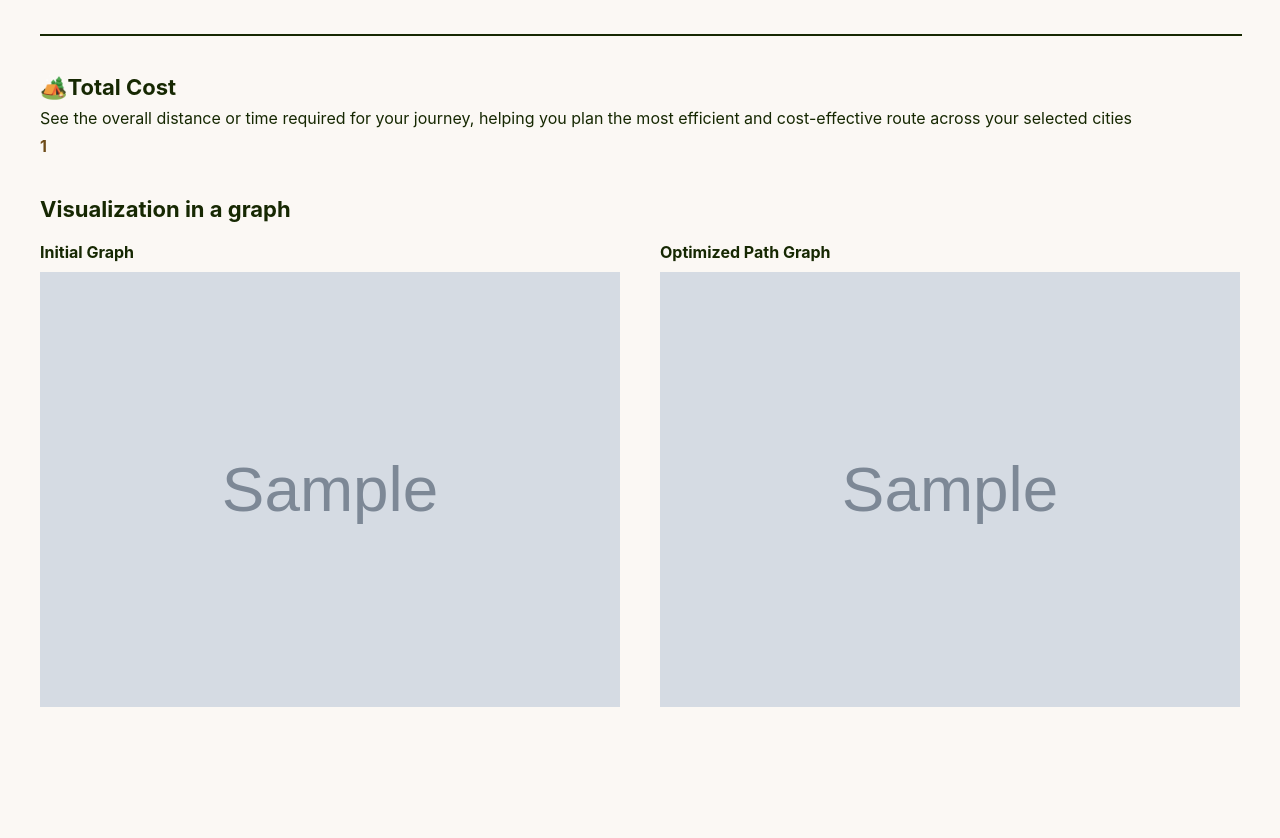
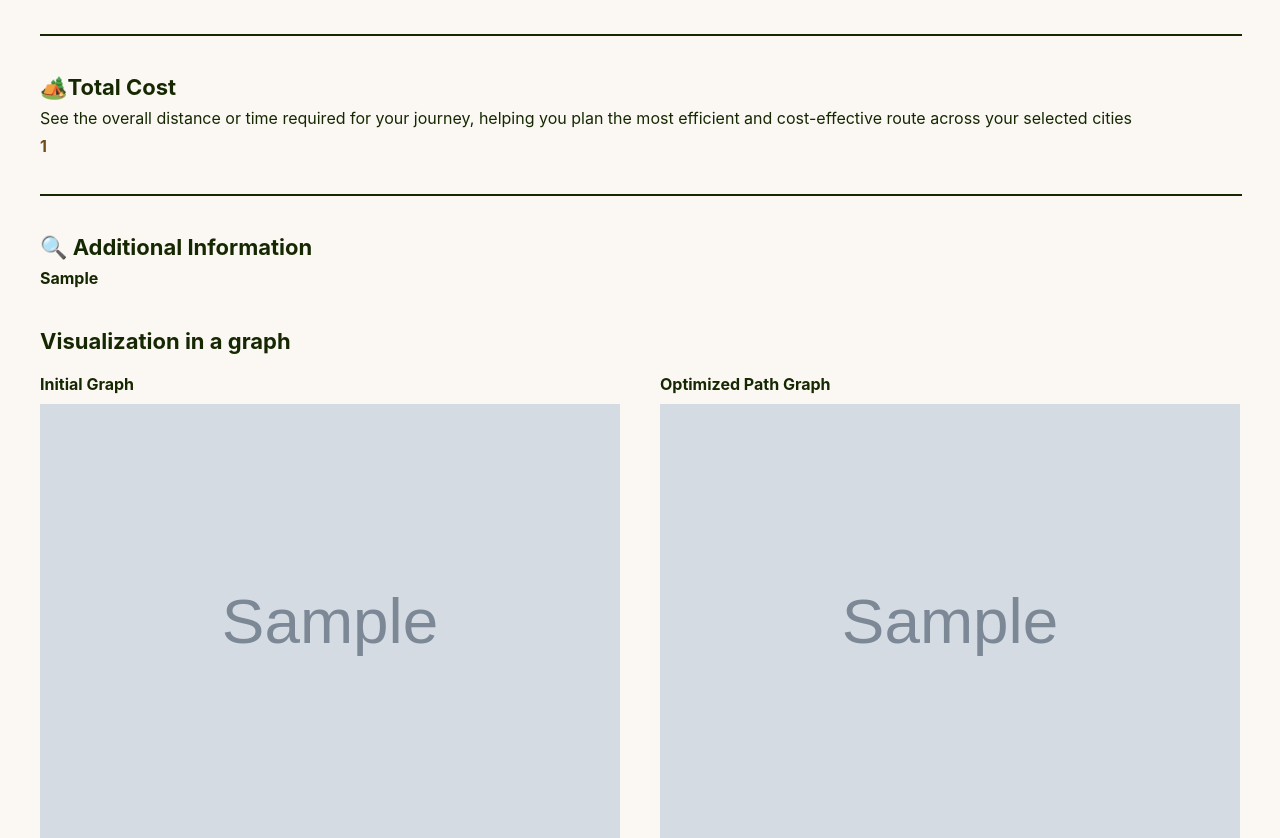
Before and after one commit to Krishtalbot/PathPal, a Flask app: template templates/results.html in a window 1280 px wide. Shown: the part 265-1103 px from the top of the page. Before the commit the page ends 972 px from the top, so only its background shows below. Run offline with Flask 3, Linux system fonts and the light colour scheme; the template is opened without the code that fills it: most values are stand-ins (such as "Sample title", 1, 10 or a date in 2020); grey boxes marked "Sample" are stand-in pictures; some libraries are stand-ins or nearby versions.

Commit message:
Added comparision of dynamic and greedy

```diff
--- a/app.py
+++ b/app.py
@@ -61,8 +61,19 @@ def select_cities():
 
     start_city_index = selected_cities.index(start_city)
 
+    additional_info = None
+
     if algorithm == 'greedy':
         city_path, total_cost = nearest_neighbor_algorithm(distance_matrix, selected_cities, start_city_index)
+        dists = generate_distances(selected_cities, distance_data)
+        dynamic_cost, dynamic_path_indices = held_karp(dists)
+        dynamic_city_path = [selected_cities[i] for i in dynamic_path_indices]
+        if measure == 'distance':
+            if dynamic_cost < total_cost:
+                additional_info = f"The dynamic algorithm would cover the route in just {dynamic_cost} kilometers."
+        elif measure == 'time':
+            if dynamic_cost < total_cost:
+                additional_info = f"The dynamic algorithm would complete the journey in {math.floor(dynamic_cost / 60)} hours {(dynamic_cost % 60)} minutes."
     elif algorithm == 'dynamic':
         dists = generate_distances(selected_cities, distance_data)
         total_cost, path_indices = held_karp(dists)
@@ -71,7 +82,7 @@ def select_cities():
     if measure == 'distance':
         total_cost_str = f"{total_cost} kilometers"
     elif measure == 'time':
-        total_cost_str = f"{math.floor(total_cost/60)} hours {(total_cost % 60)} minutes"
+        total_cost_str = f"{math.floor(total_cost / 60)} hours {(total_cost % 60)} minutes"
 
     city_path_str = " ➔ ".join(city_path)
 
@@ -82,7 +93,7 @@ def select_cities():
     optimized_img = draw_graph(optimized_G, "Optimized Path Graph", start_city)
 
     return render_template('results.html', city_path=city_path_str, total_cost=total_cost_str,
-                           initial_img=initial_img, optimized_img=optimized_img)
+                           initial_img=initial_img, optimized_img=optimized_img, additional_info=additional_info)
 
 def create_graph_with_all_edges(cities, distance_matrix):
     G = nx.Graph()
@@ -112,7 +123,7 @@ def draw_graph(G, title, start_city):
     nx.draw_networkx_edge_labels(G, pos, edge_labels=edge_labels, font_size=8, font_weight="bold")
 
     plt.title(title)
-    plt.tight_layout()  # Adjust the layout of the plot to prevent overlap
+    plt.tight_layout()
     buf = BytesIO()
     plt.savefig(buf, format="png")
     plt.close()
--- a/static/style/results.css
+++ b/static/style/results.css
@@ -67,3 +67,7 @@ hr{
     height: auto;
     max-height: 500px;
 }
+
+.additional_info{
+    font-weight: bold;
+}
--- a/templates/results.html
+++ b/templates/results.html
@@ -13,7 +13,7 @@
     </div>
    <div class="travel">
       <strong>🏞️Travel Path</strong>
-      <div class = "text">Here is your most efficient route to visit your selected cities!</div>
+      <div class="text">Here is your most efficient route to visit your selected cities!</div>
         <div class="result">{{ city_path }}</div>
         <hr>
         <strong>🏕️Total Cost</strong>
@@ -21,6 +21,11 @@
             helping you plan the most efficient and cost-effective route
             across your selected cities</div>
         <div class="result">{{ total_cost }}</div>
+        {% if additional_info %}
+        <hr>
+        <strong>🔍 Additional Information</strong>
+        <div class="additional_info">{{ additional_info }}</div>
+        {% endif %}
    </div>
 
     <div class="graph">
```
